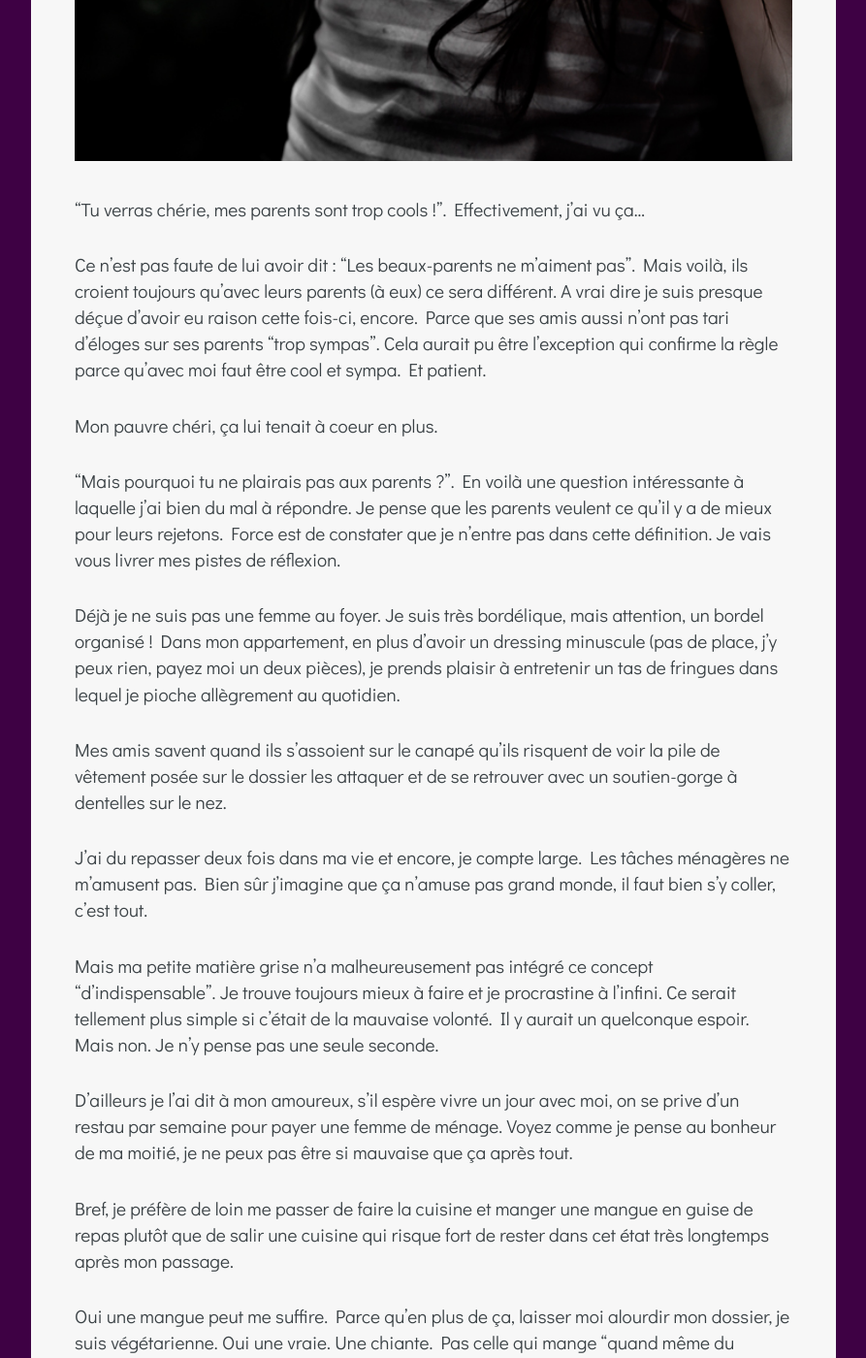
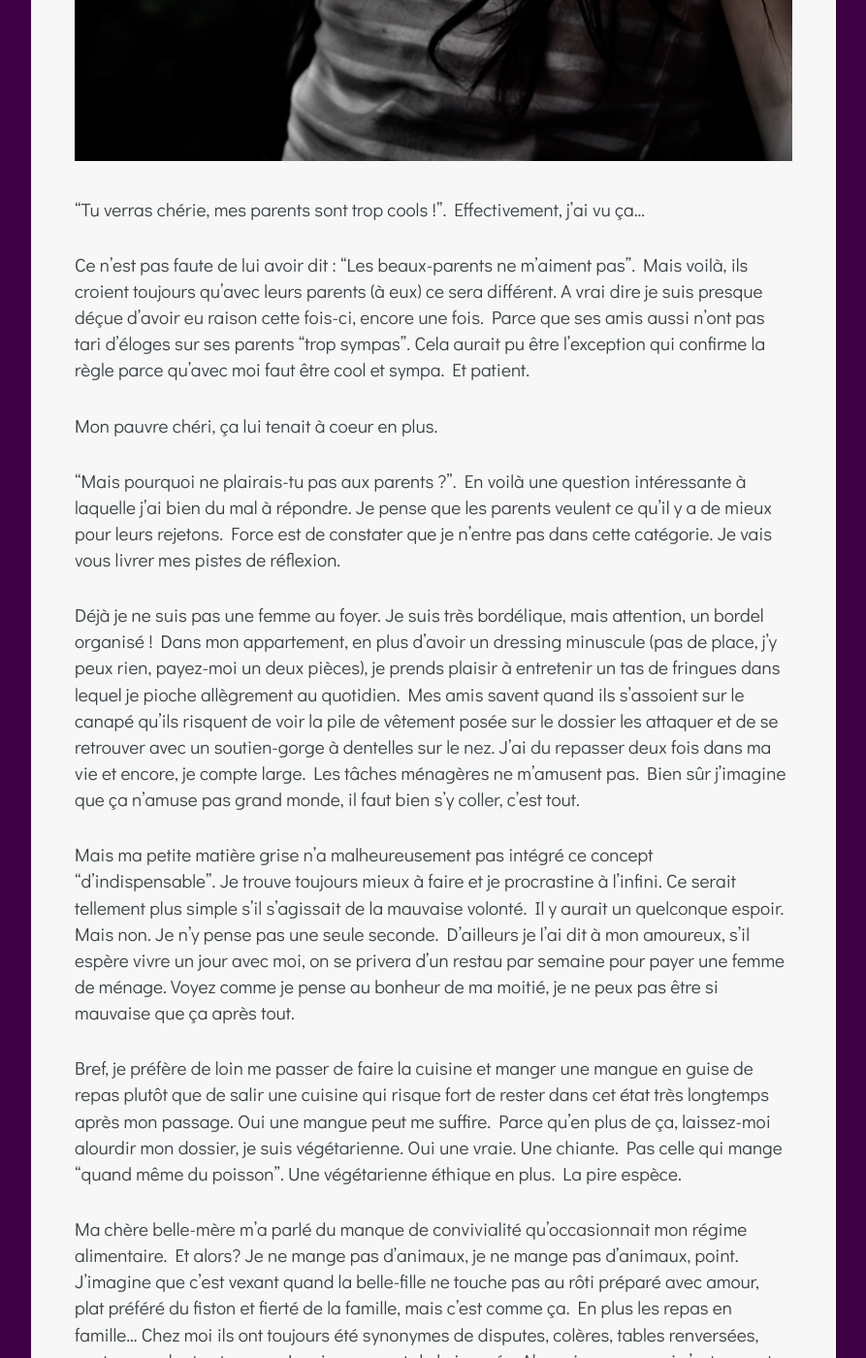
Before and after one commit to zinzoline/zinzoline.github.io, a Jekyll site: the page built from _posts/2012-09-03-la-belle-fille-ideale.markdown, in a window 1280 px wide and 1400 px high, scrolled down 1377 px. Shown: the whole window at 97% size, without its empty margins (193-1086 px from the left). Built offline with Jekyll 4.4.1, drawn with Linux system fonts in a browser that asks for light colours; nearby versions of some CDN libraries; comment, search, counter and statistics services are not loaded; some of the changed text lies outside the part shown.

Commit message:
Update _posts/2012-09-03-la-belle-fille-ideale.markdown

```diff
--- a/_posts/2012-09-03-la-belle-fille-ideale.markdown
+++ b/_posts/2012-09-03-la-belle-fille-ideale.markdown
@@ -177,61 +177,39 @@ comments_enabled: true
 ---
 "Tu verras chérie, mes parents sont trop cools !". Effectivement, j'ai vu ça...
 
-Ce n'est pas faute de lui avoir dit : "Les beaux-parents ne m'aiment pas". Mais voilà, ils croient toujours qu'avec leurs parents (à eux) ce sera différent. A vrai dire je suis presque déçue d'avoir eu raison cette fois-ci, encore. Parce que ses amis aussi n'ont pas tari d'éloges sur ses parents "trop sympas". Cela aurait pu être l'exception qui confirme la règle parce qu'avec moi faut être cool et sympa. Et patient.
+Ce n'est pas faute de lui avoir dit : "Les beaux-parents ne m'aiment pas". Mais voilà, ils croient toujours qu'avec leurs parents (à eux) ce sera différent. A vrai dire je suis presque déçue d'avoir eu raison cette fois-ci, encore une fois. Parce que ses amis aussi n'ont pas tari d'éloges sur ses parents "trop sympas". Cela aurait pu être l'exception qui confirme la règle parce qu'avec moi faut être cool et sympa. Et patient.
 
 Mon pauvre chéri, ça lui tenait à coeur en plus.
 
-"Mais pourquoi tu ne plairais pas aux parents ?". En voilà une question intéressante à laquelle j'ai bien du mal à répondre. Je pense que les parents veulent ce qu'il y a de mieux pour leurs rejetons. Force est de constater que je n'entre pas dans cette définition. Je vais vous livrer mes pistes de réflexion.
+"Mais pourquoi ne plairais-tu pas aux parents ?". En voilà une question intéressante à laquelle j'ai bien du mal à répondre. Je pense que les parents veulent ce qu'il y a de mieux pour leurs rejetons. Force est de constater que je n'entre pas dans cette catégorie. Je vais vous livrer mes pistes de réflexion.
 
-Déjà je ne suis pas une femme au foyer. Je suis très bordélique, mais attention, un bordel organisé ! Dans mon appartement, en plus d'avoir un dressing minuscule (pas de place, j'y peux rien, payez moi un deux pièces), je prends plaisir à entretenir un tas de fringues dans lequel je pioche allègrement au quotidien.
+Déjà je ne suis pas une femme au foyer. Je suis très bordélique, mais attention, un bordel organisé ! Dans mon appartement, en plus d'avoir un dressing minuscule (pas de place, j'y peux rien, payez-moi un deux pièces), je prends plaisir à entretenir un tas de fringues dans lequel je pioche allègrement au quotidien. Mes amis savent quand ils s'assoient sur le canapé qu'ils risquent de voir la pile de vêtement posée sur le dossier les attaquer et de se retrouver avec un soutien-gorge à dentelles sur le nez. J'ai du repasser deux fois dans ma vie et encore, je compte large. Les tâches ménagères ne m'amusent pas. Bien sûr j'imagine que ça n'amuse pas grand monde, il faut bien s'y coller, c'est tout.
 
-Mes amis savent quand ils s'assoient sur le canapé qu'ils risquent de voir la pile de vêtement posée sur le dossier les attaquer et de se retrouver avec un soutien-gorge à dentelles sur le nez.
+Mais ma petite matière grise n'a malheureusement pas intégré ce concept "d'indispensable". Je trouve toujours mieux à faire et je procrastine à l'infini. Ce serait tellement plus simple s'il s'agissait de la mauvaise volonté. Il y aurait un quelconque espoir. Mais non. Je n'y pense pas une seule seconde. D'ailleurs je l'ai dit à mon amoureux, s'il espère vivre un jour avec moi, on se privera d'un restau par semaine pour payer une femme de ménage. Voyez comme je pense au bonheur de ma moitié, je ne peux pas être si mauvaise que ça après tout.
 
-J'ai du repasser deux fois dans ma vie et encore, je compte large. Les tâches ménagères ne m'amusent pas. Bien sûr j'imagine que ça n'amuse pas grand monde, il faut bien s'y coller, c'est tout.
+Bref, je préfère de loin me passer de faire la cuisine et manger une mangue en guise de repas plutôt que de salir une cuisine qui risque fort de rester dans cet état très longtemps après mon passage. Oui une mangue peut me suffire. Parce qu'en plus de ça, laissez-moi alourdir mon dossier, je suis végétarienne. Oui une vraie. Une chiante. Pas celle qui mange "quand même du poisson". Une végétarienne éthique en plus. La pire espèce.
 
-Mais ma petite matière grise n'a malheureusement pas intégré ce concept "d'indispensable". Je trouve toujours mieux à faire et je procrastine à l'infini. Ce serait tellement plus simple si c'était de la mauvaise volonté. Il y aurait un quelconque espoir. Mais non. Je n'y pense pas une seule seconde.
-
-D'ailleurs je l'ai dit à mon amoureux, s'il espère vivre un jour avec moi, on se prive d'un restau par semaine pour payer une femme de ménage. Voyez comme je pense au bonheur de ma moitié, je ne peux pas être si mauvaise que ça après tout.
-
-Bref, je préfère de loin me passer de faire la cuisine et manger une mangue en guise de repas plutôt que de salir une cuisine qui risque fort de rester dans cet état très longtemps après mon passage.
-
-Oui une mangue peut me suffire. Parce qu'en plus de ça, laisser moi alourdir mon dossier, je suis végétarienne. Oui une vraie. Une chiante. Pas celle qui mange "quand même du poisson". Une végétarienne éthique en plus. La pire espèce.
-
-Ma chère belle-mère m'a parlé du manque de convivialité qu'occasionnait mon régime alimentaire. Et alors? Je ne mange pas d'animaux, je ne mange pas d'animaux, point. J'imagine que c'est vexant quand la belle-fille ne touche pas au rôti préparé avec amour, plat préféré du fiston et fierté de la famille, mais c'est comme ça.
-
-En plus les repas en famille... Chez moi ils ont toujours été synonymes de disputes, colères, tables renversées, couteaux volants et coups. Le pire moment de la journée. Alors vivre avec moi c'est accepter que je fasse mes propres courses, que je mange différemment et que je puisse certains soirs picorer des champignons devant la télé à 18h30 et décider de prendre ma douche à l'heure du repas.
+Ma chère belle-mère m'a parlé du manque de convivialité qu'occasionnait mon régime alimentaire. Et alors? Je ne mange pas d'animaux, je ne mange pas d'animaux, point. J'imagine que c'est vexant quand la belle-fille ne touche pas au rôti préparé avec amour, plat préféré du fiston et fierté de la famille, mais c'est comme ça. En plus les repas en famille... Chez moi ils ont toujours été synonymes de disputes, colères, tables renversées, couteaux volants et coups. Le pire moment de la journée. Alors vivre avec moi c'est accepter que je fasse mes propres courses, que je mange différemment et que je puisse certains soirs picorer des champignons devant la télé à 18h30 et décider de prendre ma douche à l'heure du repas.
 
 Pas de règles, pas d'habitudes. Vive l'improvisation !
 
 Manger en compagnie de ceux que j'aime ne me dérange pas. Je le fais, souvent. Me mettre à table "en famille" pour le repas dominical me file la nausée. Je n'ai qu'une envie : fuir ! Si en plus de ça on me reproche mes habitudes alimentaires et mon mutisme, la partie s'annonce mal.
 
-Ah oui mon mutisme. Je ne suis pas socialement correcte. Je suis une mowgli échappée de la jungle. C'est vrai que certaines compétences sociales me font défaut. Je ne sais pas m'extasier devant la beauté du parterre de marguerites ou de la nouvelle peinture du bureau. Je ne ressens pas le besoin de parler pour ne rien dire.
+Ah oui mon mutisme. Je ne suis pas socialement correcte. Je suis une mowgli échappée de la jungle. C'est vrai que certaines compétences sociales me font défaut. Je ne sais pas m'extasier devant la beauté du parterre de marguerites ou de la nouvelle peinture du bureau. Je ne ressens pas le besoin de parler pour ne rien dire. Parler bien alors ? Ça dépend avec qui, à quel sujet et surtout si j'ai envie. On m'a reproché de ne pas me dévoiler mais je me dévoile si je veux. Eh ouais !
 
-Parler bien alors ? Ça dépend avec qui, à quel sujet et surtout si j'ai envie. On m'a reproché de ne pas me dévoiler mais je me dévoile si je veux d'abord.
+Raconté comme ça vous allez vous dire que je suis une jeune femme imbuvable mais non, même pas. En société je souris tout le temps, je suis de contact facile, je suis polie. Mais ça ne suffit pas. Je ne suis pas la belle-fille idéale. Et franchement, je m'en fous.
 
-Raconté comme ça vous allez vous dire que je suis une jeune femme imbuvable mais non, même pas. En société je souris tout le temps, je suis de contact facile, je suis polie. Mais ça ne suffit pas. Je ne suis pas la belle-fille idéale. Et franchement, maintenant, je m'en fous.
+Me retrouver face à des critiques de la part de personnes qui ne me connaissent pas et me jugent par rapport à ce qu'ils considèrent comme étant bon ou mauvais m'agace certes, c'est normal. Mais ce n'est pas pour autant que je vais me flageller. Est-ce que je leur demande moi de me ressembler ? Non. Ça leur ferait pas de mal ceci dit. Ben oui, je suis "cool et sympa" et pour de vrai. Alors pourquoi me demander d'être différente de celle que je suis ? Je suis déçue de constater un tel manque de tolérance et ce de manière si fréquente.
 
-Me retrouver face à des critiques de la part de personnes qui ne me connaissent pas et me jugent par rapport à ce qu'ils considèrent comme étant bon ou mauvais m'agace certes, c'est normal. Mais ce n'est pas pour autant que je vais me flageller.
+Et si mon copain devait douter de moi à cause de ce que pensent ses parents à mon sujet, tant pis pour lui. Un très bon ami me disait ce soir que je sous-estimais l'influence de la famille sur le couple. Sûrement. Je le conçois très mal. Moi ma famille c'est celle que j'ai choisie, aka Rémy. Je protège mes proches, comme une louve. Et d'ailleurs, chère belle-maman, sachez bien que si notre couple devait un jour devenir famille, il vous faudra arrêter de fantasmer sur l'idée d'une belle-fille repentante et faire profil bas pour espérer approcher de ma tanière.
 
-Est-ce que je leur demande moi de me ressembler ? Non. Ça leur ferait pas de mal ceci dit. Ben oui, je suis "cool et sympa" moi et pour de vrai. Alors pourquoi on me demande à moi d'être différente de celle que je suis ? Je suis déçue de constater un tel manque de tolérance et ce de manière si fréquente.
+Je suis dure peut-être. Mais n'est-ce pas injuste, parce qu'on est l'élément rapporté, de devoir plaire ? Pourquoi les parents ne devraient pas plaire eux aussi ? Parce qu'ils étaient là en premier ? Parce qu'ils sont plus âgés ? Eh bien non. Ça ne justifie pas tout. Je suis tombée amoureuse d'un homme, pas de ses parents. Je n'ai pas à me justifier, me défendre, me vendre, m'excuser d'être ce que je suis, ramper, pleurer, supplier.
 
-Et si mon copain devait douter de moi à cause de ce que pensent ses parents à mon sujet, tant pis pour lui. Un très bon ami me disait ce soir que je sous-estimais l'influence de la famille sur le couple. Sûrement. Je le conçois très mal. Moi ma famille c'est celle que j'ai choisie, comme Rémy. Je protège mes proches, comme une louve.
+Quand mon copain m'a dit qu'il allait défendre ma cause je l'ai très mal pris. Défendre quoi ? Qui ? Pourquoi ? S'il doit défendre la cause de quelqu'un, c'est la cause de sa mère, qui s'est très mal comportée à mon égard. N'échangeons pas les rôles je vous prie.
 
-Et d'ailleurs, chère belle-maman, sachez bien que si notre couple devait un jour devenir famille, il vous faudra arrêter de fantasmer sur l'idée d'une belle-fille repentante et faire profil bas pour espérer approcher de ma tanière.
+Dans mon monde, on est d'égal à égal. Pas de passe droit. Ou si passe droit il y a, c'est dans le bon sens. Si mon fils me présente sa copine, sachant qu'il en est amoureux, je la jugerai sûrement moins durement qu'une inconnue, je serai plus patiente, bien plus à l'écoute. Au lieu d'agir comme ma belle-maman et répudier une inconnue au bout de deux jours. Reste à découvrir effectivement l'impact que cela peut avoir sur mon amoureux et sur notre couple. Ça dépendra de lui.
 
-Je suis dure peut-être. Mais n'est-ce pas injuste, parce qu'on est l'élément rapporté, de devoir plaire ? Pourquoi les parents ne devraient pas plaire eux aussi ? Parce qu'ils étaient là en premier ? Eh bien non. Ça ne justifie pas tout.
-
-Je suis tombée amoureuse d'un homme, pas de ses parents. Je n'ai pas à me justifier, me défendre, me vendre, m'excuser d'être ce que je suis, ramper, pleurer, supplier.
-
-Quand mon copain m'a dit qu'il allait défendre ma cause je l'ai très mal pris. Défendre quoi ? Qui ? Pourquoi ? S'il doit défendre la cause de quelqu'un, c'est la cause de sa mère, qui s'est très mal comportée. N'échangeons pas les rôles je vous prie.
-
-Dans mon monde, on est d'égal à égal. Pas de passe droit. Ou si passe droit il y a, c'est dans le bon sens. Si mon fils me présente sa copine, sachant qu'il en est amoureux, je la jugerai sûrement moins durement qu'une inconnue, je serai plus patiente, bien plus à l'écoute. Au lieu d'agir comme ma belle-maman et répudier une inconnue au bout de deux jours.
-
-Reste à découvrir effectivement l'impact que cela peut avoir sur mon amoureux et sur notre couple. Ça dépendra de lui.
-
-En situation miroir, l'avis de ma mère ne remettrait jamais en question l'intérêt et le regard que je porte sur mon compagnon. Ceci étant dit, malgré la famille désastreuse dont j'ai hérité, ma mère n'aurait jamais fait un dixième de ce que la mère de mon copain a fait à mon égard.
-
-Comme quoi, les écorchés ne sont pas forcément plus mal élevés que les bien-vivants et les bien-pensants.
+En situation miroir, l'avis de ma mère ne remettrait jamais en question l'intérêt et le regard que je porte sur mon compagnon. Ceci étant dit, malgré la famille désastreuse dont j'ai hérité, ma mère n'aurait jamais fait un dixième de ce que la mère de mon copain m'a fait subir. Comme quoi, les écorchés ne sont pas forcément plus mal élevés que les bien-vivants et les bien-pensants.
 
 Quoi qu'il en soit je ressors de cette rencontre avec le sentiment qu'on a tenté de m'infantiliser. Qu'une mère infantilise son garçon, passe encore. Mais moi j'ai passé l'âge des commentaires déplacés et des jugements à l'emporte pièce. Je suis une grande fille, merci bien.
 
```
